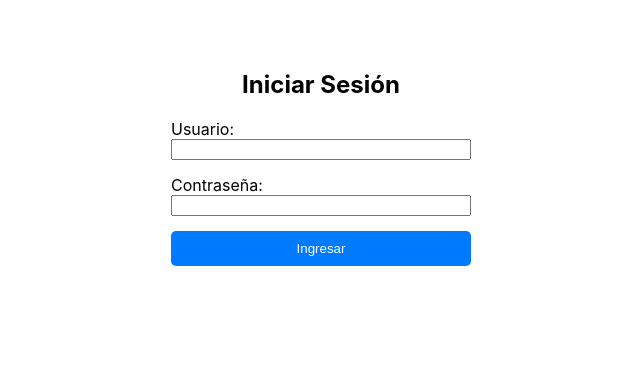
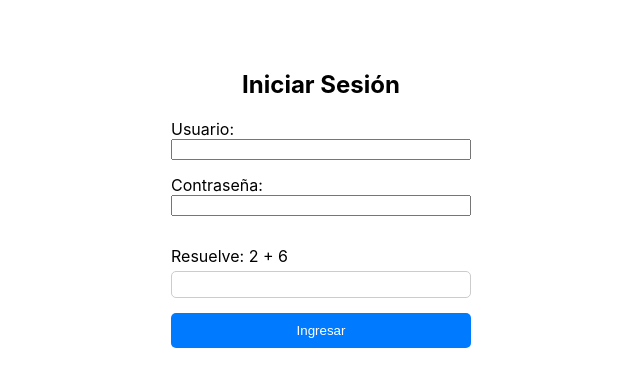
Before and after one commit to juanescan/ModuloInicioSesion, a React (Create React App) app in the folder Front-ModuloUsuarios/modulousuarios-react/: page /login in a window 1280 px wide. Shown: the top 386 px of the page, without its empty margins (319-959 px from the left). Built offline with nearby package versions, Linux system fonts and the light colour scheme.

Commit message:
captcha casero

```diff
--- a/Front-ModuloUsuarios/modulousuarios-react/package.json
+++ b/Front-ModuloUsuarios/modulousuarios-react/package.json
@@ -8,6 +8,7 @@
     "@testing-library/user-event": "^13.5.0",
     "react": "^18.3.1",
     "react-dom": "^18.3.1",
+    "react-google-recaptcha": "^3.1.0",
     "react-router-dom": "^6.28.0",
     "react-scripts": "5.0.1",
     "web-vitals": "^2.1.4"
--- a/Front-ModuloUsuarios/modulousuarios-react/src/Componentes/Login.js
+++ b/Front-ModuloUsuarios/modulousuarios-react/src/Componentes/Login.js
@@ -1,11 +1,42 @@
-import React from 'react';
+import React, { useState } from 'react';
 import './style.css';
 
 function Login() {
+  const [captchaQuestion, setCaptchaQuestion] = useState('');
+  const [captchaAnswer, setCaptchaAnswer] = useState('');
+  const [userAnswer, setUserAnswer] = useState('');
+  const [isCaptchaValid, setIsCaptchaValid] = useState(false);
+
+  // Generar una nueva pregunta CAPTCHA
+  const generateCaptcha = () => {
+    const num1 = Math.floor(Math.random() * 10) + 1;
+    const num2 = Math.floor(Math.random() * 10) + 1;
+    setCaptchaQuestion(`${num1} + ${num2}`);
+    setCaptchaAnswer((num1 + num2).toString());
+    setUserAnswer('');
+    setIsCaptchaValid(false);
+  };
+
+  // Validar respuesta del usuario
+  const handleCaptchaInput = (e) => {
+    const value = e.target.value;
+    setUserAnswer(value);
+    setIsCaptchaValid(value === captchaAnswer);
+  };
+
   const handleSubmit = (event) => {
     event.preventDefault();
+    if (!isCaptchaValid) {
+      alert('Por favor resuelve correctamente el CAPTCHA');
+      return;
+    }
     alert('Inicio de sesión exitoso');
   };
+
+  // Generar CAPTCHA al cargar el componente
+  React.useEffect(() => {
+    generateCaptcha();
+  }, []);
 
   return (
     <div className="login-container">
@@ -19,7 +50,20 @@ function Login() {
           Contraseña:
           <input type="password" name="password" required />
         </label>
-        <button type="submit">Ingresar</button>
+        <div className="captcha-container">
+          <label>
+            Resuelve: {captchaQuestion}
+            <input
+              type="text"
+              value={userAnswer}
+              onChange={handleCaptchaInput}
+              required
+            />
+          </label>
+        </div>
+        <button type="submit" disabled={!isCaptchaValid}>
+          Ingresar
+        </button>
       </form>
     </div>
   );
--- a/Front-ModuloUsuarios/modulousuarios-react/src/Componentes/style.css
+++ b/Front-ModuloUsuarios/modulousuarios-react/src/Componentes/style.css
@@ -98,3 +98,20 @@
   .login-form button:hover {
     background-color: #0056b3;
   }
+
+  .captcha-container {
+    margin-top: 15px;
+  }
+
+  .captcha-container label {
+    display: flex;
+    flex-direction: column;
+    font-size: 1rem;
+  }
+
+  .captcha-container input {
+    margin-top: 5px;
+    padding: 5px;
+    border: 1px solid #ccc;
+    border-radius: 5px;
+  }
```
Also changed, not shown: 1 other file (tests, documents, lock files or other folders).
